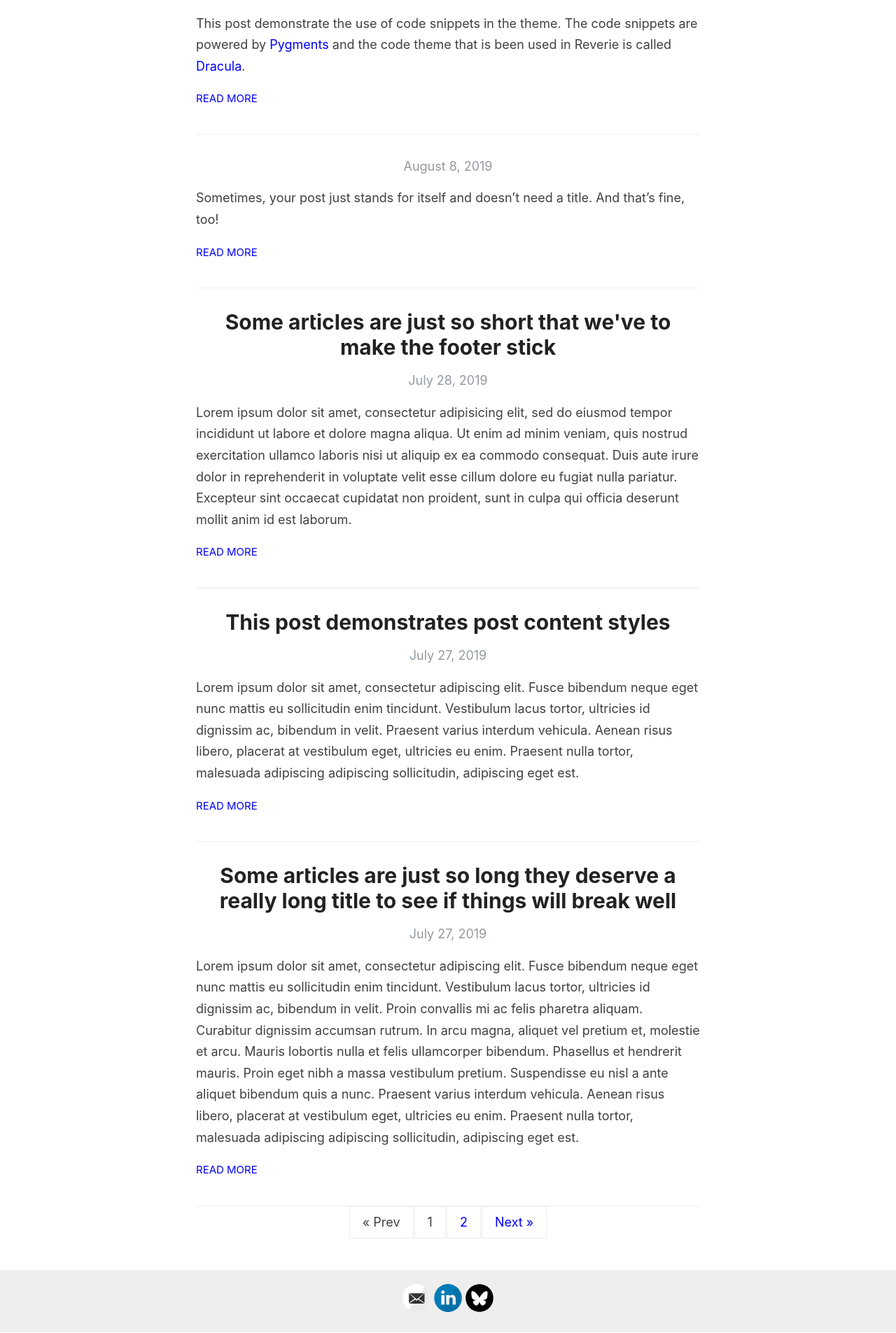
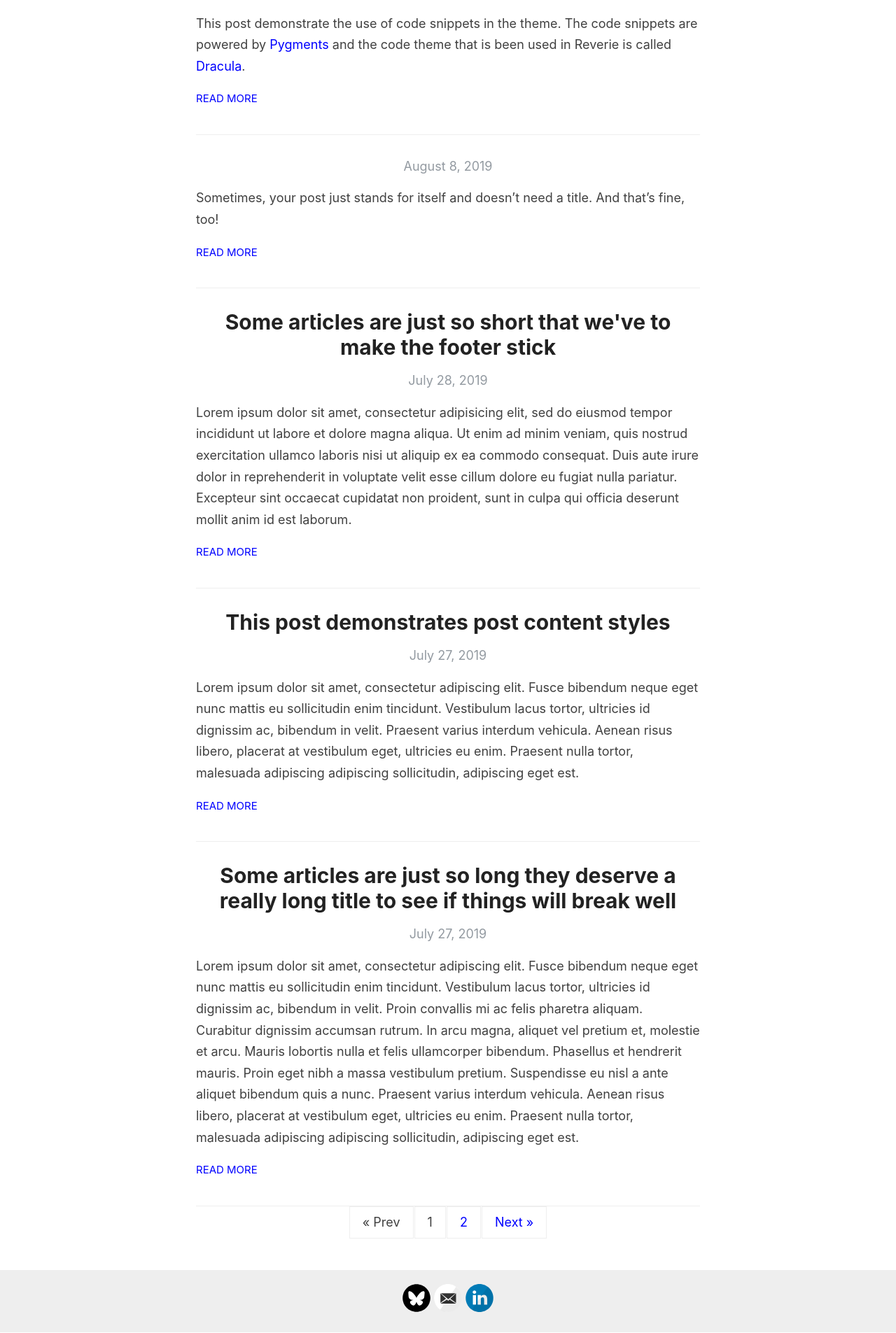
Before and after one commit to lavishaparab/lavishaparab.github.io, a Jekyll site: the page built from index.html, in a window 1280 px wide. Shown: the part 801-2706 px from the top of the page at 70% size. Built offline with Jekyll 4.4.1, drawn with Linux system fonts in a browser that asks for light colours; the list of posts is cut into pages by our own code.

Commit message:
Update svg-icons.html
rearranged footer icons

```diff
--- a/_includes/svg-icons.html
+++ b/_includes/svg-icons.html
@@ -1,11 +1,14 @@
-{% if site.footer-links.dribbble %}<a href="https://dribbble.com/{{ site.footer-links.dribbble }}" target="_blank"><i class="svg-icon dribbble"></i></a>{% endif %}
+{% if site.footer-links.bluesky %}<a href="https://bsky.app/profile/{{ site.footer-links.bluesky }}" target="_blank"><i class="svg-icon bluesky"></i></a>{% endif %}
 {% if site.footer-links.email %}<a href="mailto:{{ site.footer-links.email }}"><i class="svg-icon email"></i></a>{% endif %}
 {% if site.footer-links.github %}<a href="https://github.com/{{ site.footer-links.github }}" target="_blank"><i class="svg-icon github"></i></a>{% endif %}
+{% if site.footer-links.linkedin %}<a href="https://www.linkedin.com/in/{{ site.footer-links.linkedin }}" target="_blank"><i class="svg-icon linkedin"></i></a>{% endif %}
+<!-- comment starts
+{% if site.footer-links.dribbble %}<a href="https://dribbble.com/{{ site.footer-links.dribbble }}" target="_blank"><i class="svg-icon dribbble"></i></a>{% endif %}
 {% if site.footer-links.instagram %}<a href="https://instagram.com/{{ site.footer-links.instagram }}" target="_blank"><i class="svg-icon instagram"></i></a>{% endif %}
-{% if site.footer-links.linkedin %}<a href="https://www.linkedin.com/in/{{ site.footer-links.linkedin }}" target="_blank"><i class="svg-icon linkedin"></i></a>{% endif %}
 {% if site.footer-links.pinterest %}<a href="https://www.pinterest.com/{{ site.footer-links.pinterest }}" target="_blank"><i class="svg-icon pinterest"></i></a>{% endif %}
 {% if site.footer-links.rss %}<a href="{{ site.baseurl }}/feed.xml" target="_blank"><i class="svg-icon rss"></i></a>{% endif %}
 {% if site.footer-links.twitter %}<a href="https://www.twitter.com/{{ site.footer-links.twitter }}" target="_blank"><i class="svg-icon twitter"></i></a>{% endif %}
 {% if site.footer-links.stackoverflow %}<a href="http://stackoverflow.com/{{ site.footer-links.stackoverflow }}" target="_blank"><i class="svg-icon stackoverflow"></i></a>{% endif %}
 {% if site.footer-links.youtube %}<a href="https://youtube.com/{{ site.footer-links.youtube }}" target="_blank"><i class="svg-icon youtube"></i></a>{% endif %}
-{% if site.footer-links.bluesky %}<a href="https://bsky.app/profile/{{ site.footer-links.bluesky }}" target="_blank"><i class="svg-icon bluesky"></i></a>{% endif %}
+comment ends
+-->
```
